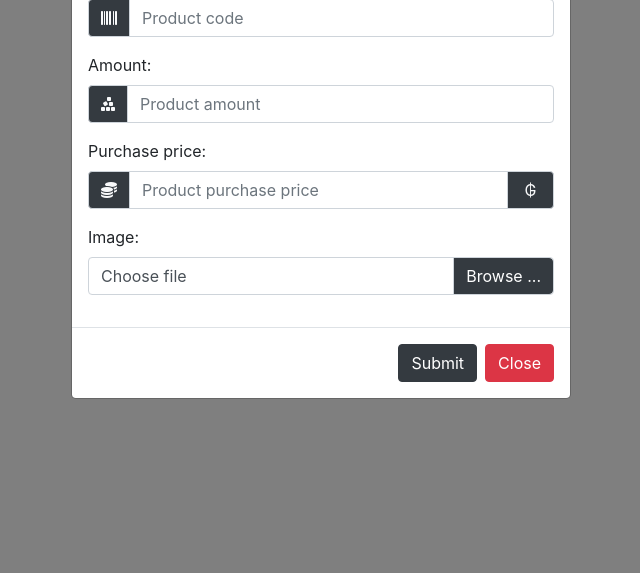
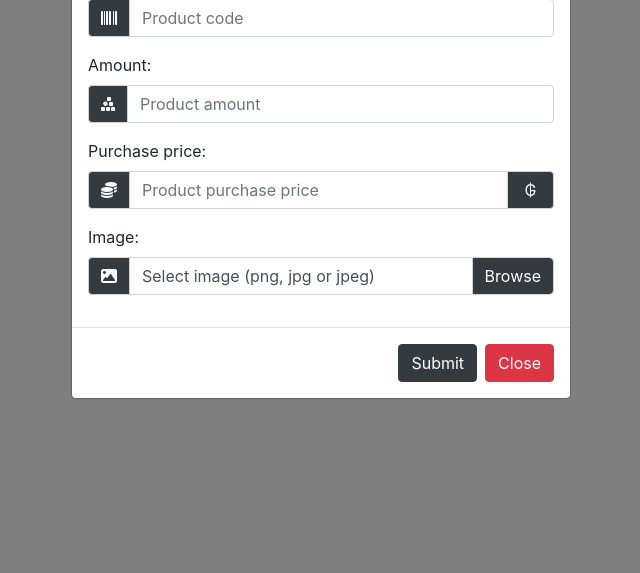
Before and after one commit to shabagu/php-crud, a PHP site: page / in a window 1280 px wide, after a click on "Add product". Shown: the part 227-800 px from the top of the page, without its empty margins (319-959 px from the left). Run offline with PHP 8.4, Linux system fonts and the light colour scheme; data that the repository does not hold is empty; some libraries are stand-ins or nearby versions.

Commit message:
file input update

```diff
--- a/components/modalAdd.php
+++ b/components/modalAdd.php
@@ -64,8 +64,18 @@
           <div class="form-group">
             <label for="new-product-image">Image:</label>
             <div class="input-group">
-              <label class="custom-file-label" for="new-product-image">Choose file</label>
-              <input type="file" class="custom-file-input" id="new-product-image" name="image">
+              <div class="input-group-prepend">
+                <span class="input-group-text bg-dark">
+                  <i class="fa-solid fa-image text-light"></i>
+                </span>
+              </div>
+              <div class="custom-file">
+                <input type="file" class="custom-file-input" id="new-product-image" name="image">
+                <label class="custom-file-label" for="new-product-image">Select image (png, jpg or jpeg)</label>
+              </div>
+              <!-- <div class="input-group-append">
+                <button class="btn btn-outline-secondary" type="button" id="inputGroupFileAddon04">Button</button>
+              </div> -->
             </div>
           </div>
 
```
